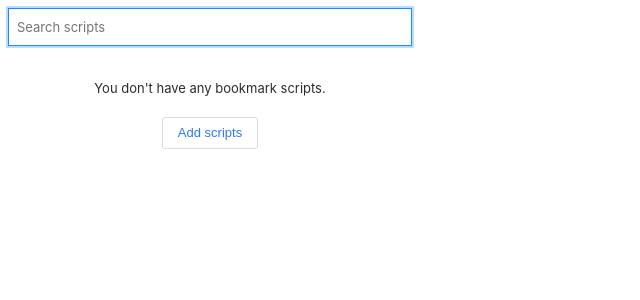
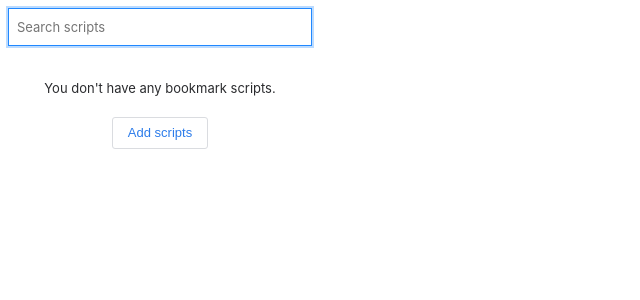
Before and after one commit to anthonyec/powerlet, a React app: page / in a window 1280 px wide. Shown: the top 300 px of the page, without its empty margins (0-640 px from the left). Built offline with nearby package versions, Linux system fonts and the light colour scheme; no server answers.

Commit message:
Add ablitiy for list item to handle long titles and untitled scripts

```diff
--- a/src/popup/app.css
+++ b/src/popup/app.css
@@ -65,7 +65,7 @@
   background-color: var(--global-background);
   color: var(--global-color);
   min-width: 250px;
-  max-width: 420px;
+  max-width: 320px;
   font-family: -apple-system, BlinkMacSystemFont, 'Segoe UI', Roboto, Oxygen, Ubuntu, Cantarell, 'Open Sans', 'Helvetica Neue', sans-serif;
   font-size: 13px;
 }
--- a/src/popup/components/search_list/index.jsx
+++ b/src/popup/components/search_list/index.jsx
@@ -49,7 +49,7 @@ export default function SearchList({
         onMouseOver={onItemMouseOver.bind(null, index)}
         onMouseMove={onItemMouseMove.bind(null, index)}
       >
-        {item.title}
+        {item.title || 'Untitled script'}
       </li>
     );
   });
--- a/src/popup/components/search_list/search_list.css
+++ b/src/popup/components/search_list/search_list.css
@@ -2,9 +2,13 @@
 
 .search-list__item {
   padding: var(--item-padding);
+  min-height: 40px;
   font-size: 12px;
   line-height: 20px;
   user-select: none;
+  white-space: nowrap;
+  overflow: hidden;
+  text-overflow: ellipsis;
 }
 
 .search-list__item:hover:not(.search-list__item--selected) {
```
